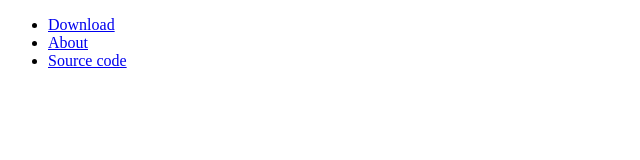
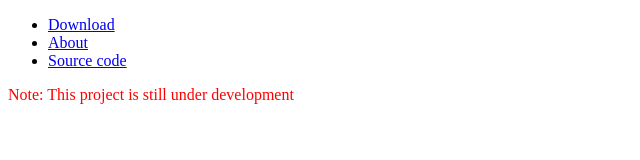
Before and after one commit to kill3rc/killr, a plain HTML site: page index.html in a window 1280 px wide. Shown: the whole page, without its empty margins (0-640 px from the left). Drawn offline with Linux system fonts and the light colour scheme.

Commit message:
Add development note to index.html

```diff
--- a/index.html
+++ b/index.html
@@ -13,5 +13,6 @@
             </ul>
         </div>
     </nav>
+      <p style="color:red;">Note: This project is still under development</p>
    </body>
 </html>
```
